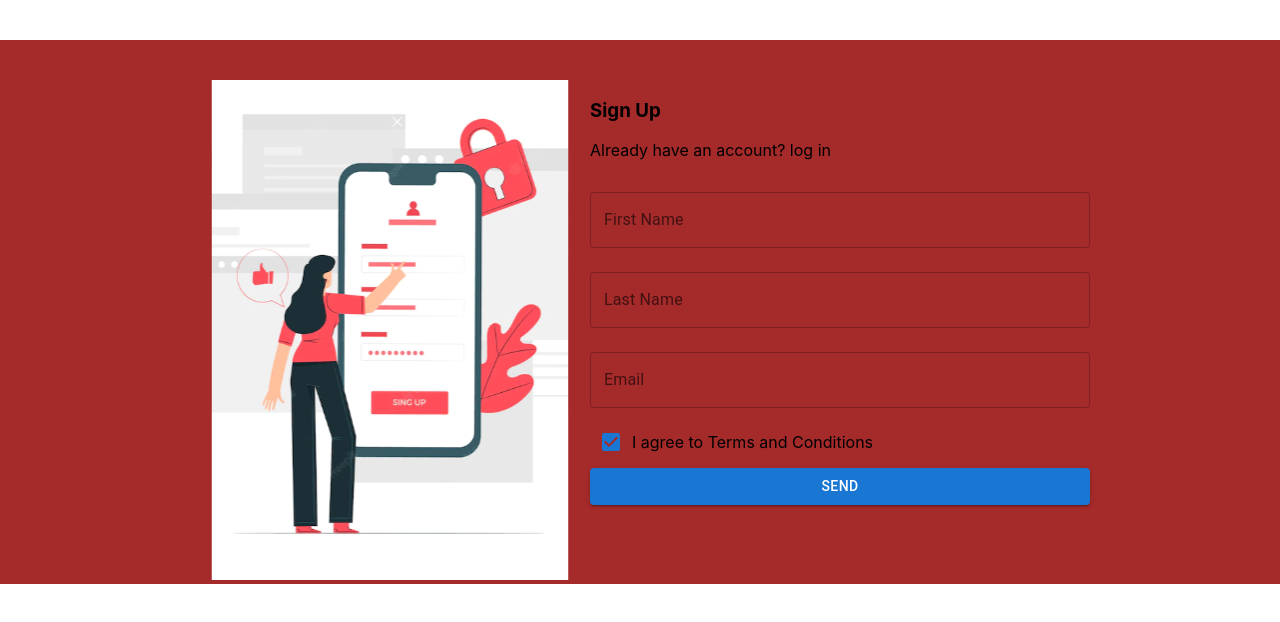
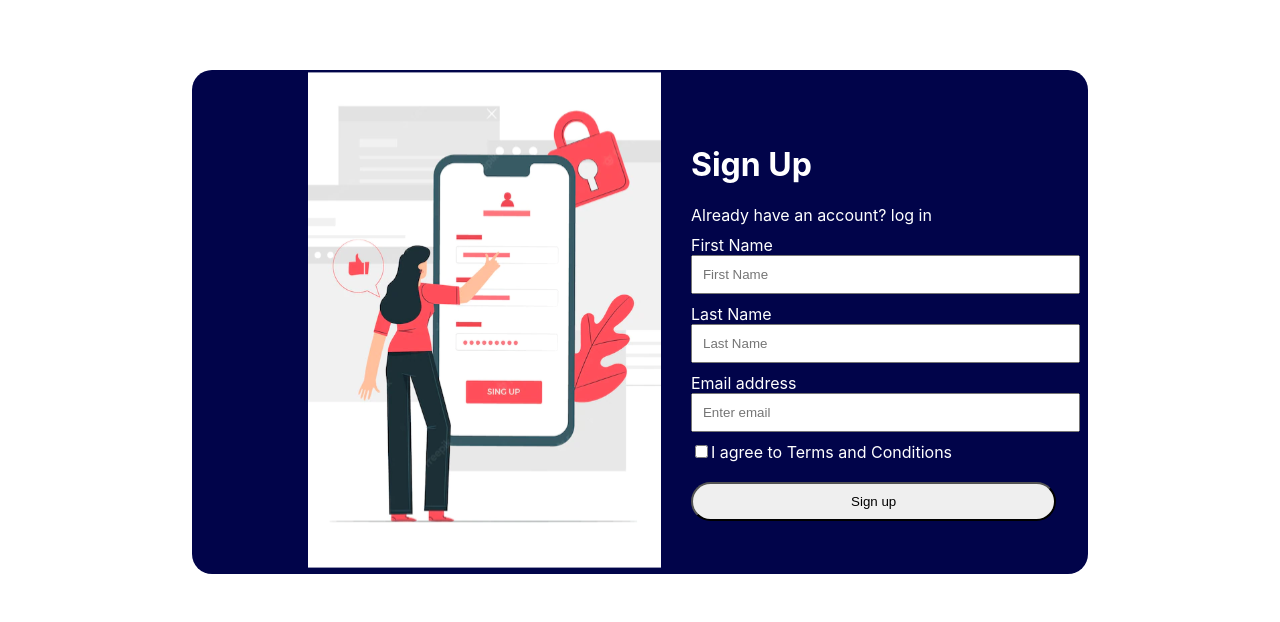
Before and after one commit to micheaol/user-verification-app, a React (Create React App) app: page / in a window 1280 px wide. Shown: the top 622 px of the page. Built offline with nearby package versions, Linux system fonts and the light colour scheme.

Commit message:
Add form inpputs

```diff
--- a/src/components/userRegistration/Register.js
+++ b/src/components/userRegistration/Register.js
@@ -13,60 +13,40 @@ const Register = () => {
     <div className={styles.outerwrapper}>
 
     <div className={styles.registercontainer}>
-         <div >
+         <div className={styles.imagewrapper}>
             <img
                 src={RegisterImg}
-                width={400}
+                width={353}
                 height={500}
             />
         </div>
         <div className={styles.registerformwrapper}>
-        <div>
-        <h3>Sign Up</h3>
-        <p>Already have an account? log in</p>
-      </div>
-        <Box
-      component="form"
-      sx={{
-        width: 500,
-        maxWidth: '100%',
-      }}
-      noValidate
-      autoComplete="off"
-    >
-      <div className={styles.innerformwrapper}>
-      <TextField
-      id="outlined-basic"
-      label="First Name"
-      variant="outlined"
-      placeholder="John"
-      margin="normal"
-      />
-      <TextField
-      id="outlined-basic"
-      label="Last Name"
-      variant="outlined"
-      placeholder="Doe"
-      margin="normal"
-      />
-      <TextField
-      id="outlined-basic"
-      label="Email"
-      variant="outlined"
-      placeholder="example@gmail.com"
-      margin="normal"
-      />
-      </div>
-    </Box>
 
-    <div className={styles.checkboswrapper}>
-        <Checkbox  defaultChecked />
-        <p>I agree to Terms and Conditions</p>
-    </div>
+        <h1>Sign Up</h1>
+        Already have an account? log in
 
-    <Button variant="contained">
-        Send
-      </Button>
+          <form>
+          <div className={`${styles.forminput} form-group`}>
+            <label for="exampleInputEmail1">First Name</label> <br/>
+            <input type="text" className="form-control" id="exampleInputEmail1" aria-describedby="emailHelp" placeholder="First Name"/>
+
+          </div>
+          <div className={`${styles.forminput} form-group`}>
+            <label for="exampleInputEmail1">Last Name</label> <br/>
+            <input type="text" className="form-control" id="exampleInputEmail1" aria-describedby="emailHelp" placeholder="Last Name"/>
+
+          </div>
+          <div className={`${styles.forminput} form-group`}>
+            <label for="exampleInputEmail1">Email address</label> <br/>
+            <input type="email" className="form-control" id="exampleInputEmail1" aria-describedby="emailHelp" placeholder="Enter email"/>
+
+          </div>
+          <div className={`${styles.forminputcheck} form-check`}>
+            <input type="checkbox" className="form-check-input" id="exampleCheck1"/>
+            <label className="form-check-label" for="exampleCheck1">I agree to Terms and Conditions</label>
+          </div>
+            <button type="submit" className={`${styles.forminputbtn} btn btn-primary`}>Sign up</button>
+          </form>
     </div>
     </div>
     </div>
--- a/src/components/userRegistration/register.module.css
+++ b/src/components/userRegistration/register.module.css
@@ -1,21 +1,53 @@
 .outerwrapper {
-
-    background-color: brown;
+    margin: 0 auto;
 }
 
 .registercontainer {
-    background-color: brown;
+    background-color: #01044A;
     display: flex;
     justify-content: center;
+    align-items: center;
     margin: 0 auto;
-    padding-top: 40px;
-    margin-top: 40px;
+    width: 70%;
+    margin-top: 70px;
+    gap: 30px;
+    color: #fff;
+    border-radius: 20px;
 }
 
 .registerformwrapper {
+    text-align: start;
+}
+
+form {
     display: flex;
     flex-direction: column;
     text-align: start;
+    width: 130%;
+
+}
+
+.forminput {
+    margin-top: 10px;
+}
+
+.forminputcheck {
+    margin-top: 10px;
+    margin-bottom: 20px;
+}
+
+.forminputcheck label {
+    margin-right: 20px;
+}
+
+.forminput input {
+    padding: 10px;
+    width: 100%;
+}
+
+.forminputbtn {
+    padding: 10px;
+    border-radius: 20px;
 }
 
 .innerformwrapper {
```
